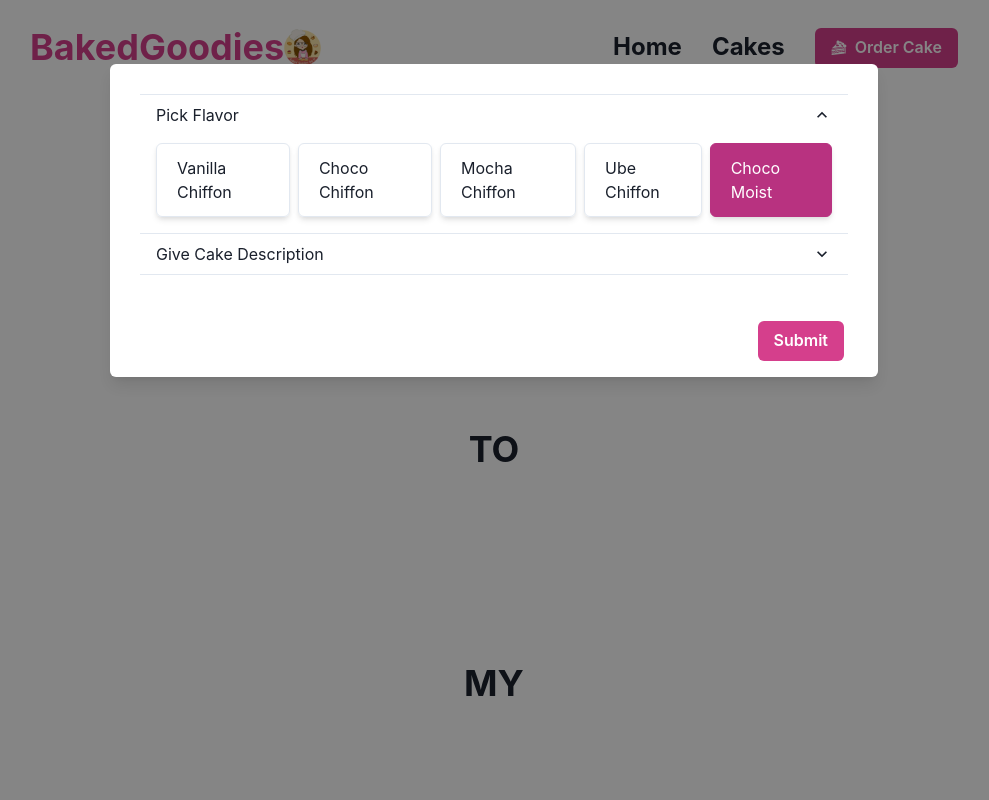
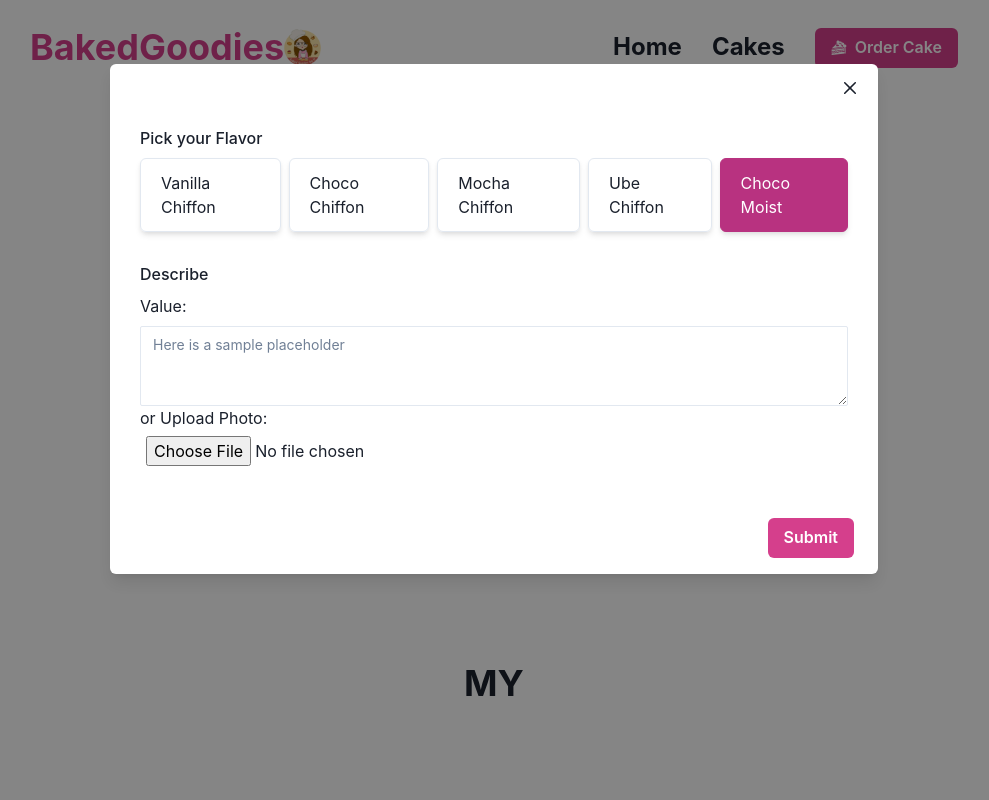
Before and after one commit to NinoPogi/baked-goodies, a React (Vite) app: page / in a window 1280 px wide. Both pictures are taken after a click on the button "Order Cake". Shown: the top 800 px of the page, without its empty margins (146-1135 px from the left). Built offline with nearby package versions, Linux system fonts and the light colour scheme.

Commit message:
Form inside modal

```diff
--- a/src/components/OrderModal/OrderAccordion.tsx
+++ /dev/null
@@ -1,32 +0,0 @@
-import {
-  Accordion,
-  AccordionButton,
-  AccordionIcon,
-  AccordionItem,
-  AccordionPanel,
-  Box,
-} from "@chakra-ui/react";
-import FlavorRadio from "./FlavorRadio";
-
-interface Props {
-  header: string;
-  children: string | JSX.Element | JSX.Element[];
-}
-
-const OrderAccordion = ({ header, children }: Props) => {
-  return (
-    <AccordionItem>
-      <h2>
-        <AccordionButton>
-          <Box as="span" flex="1" textAlign="left">
-            {header}
-          </Box>
-          <AccordionIcon />
-        </AccordionButton>
-      </h2>
-      <AccordionPanel pb={4}>{children}</AccordionPanel>
-    </AccordionItem>
-  );
-};
-
-export default OrderAccordion;
--- a/src/components/OrderModal/OrderModal.tsx
+++ b/src/components/OrderModal/OrderModal.tsx
@@ -1,16 +1,18 @@
 import {
   ModalContent,
   ModalBody,
-  Accordion,
   ModalFooter,
   Button,
+  Input,
   Modal,
   ModalOverlay,
+  FormControl,
+  FormLabel,
+  ModalHeader,
+  ModalCloseButton,
 } from "@chakra-ui/react";
 import DescriptionArea from "./DescriptionArea";
 import FlavorRadio from "./FlavorRadio";
-import OrderAccordion from "./OrderAccordion";
-import UploadInput from "./UploadInput";
 
 interface Props {
   isOpen: boolean;
@@ -33,24 +35,29 @@ const OrderModal = (props: Props) => {
     >
       <ModalOverlay />
       <ModalContent>
+        <ModalHeader>
+          <ModalCloseButton />
+        </ModalHeader>
         <ModalBody p="30px">
-            <Accordion defaultIndex={[0]} allowMultiple>
-              <OrderAccordion header="Pick Flavor">
+          <form
+            id="orderForm"
+            onSubmit={(event) => {
+              event.preventDefault();
+              alert("Submitted!!");
+            }}
+          >
+            <FormControl>
+              <FormLabel>Pick your Flavor</FormLabel>
               <FlavorRadio />
-              </OrderAccordion>
-              <OrderAccordion header="Give Cake Description">
+              <FormLabel pt="30px">Describe</FormLabel>
               <DescriptionArea />
-                <UploadInput />
-              </OrderAccordion>
-            </Accordion>
+              or Upload Photo:
+              <Input p="6px" variant="unstyled" type="file" />
+            </FormControl>
+          </form>
         </ModalBody>
         <ModalFooter>
-            <Button
-              type="submit"
-              colorScheme="pink"
-              mr="10px"
-              onClick={props.onClose}
-            >
+          <Button form="orderForm" type="submit" colorScheme="pink">
             Submit
           </Button>
         </ModalFooter>
--- a/src/components/OrderModal/UploadInput.tsx
+++ /dev/null
@@ -1,12 +0,0 @@
-import { FormControl, Input } from "@chakra-ui/react";
-
-const UploadInput = () => {
-  return (
-    <FormControl p="6px">
-      or Upload Photo:
-      <Input p="6px" variant="unstyled" type="file" />
-    </FormControl>
-  );
-};
-
-export default UploadInput;
```
Lines whose indentation alone changed are shown as unchanged.
